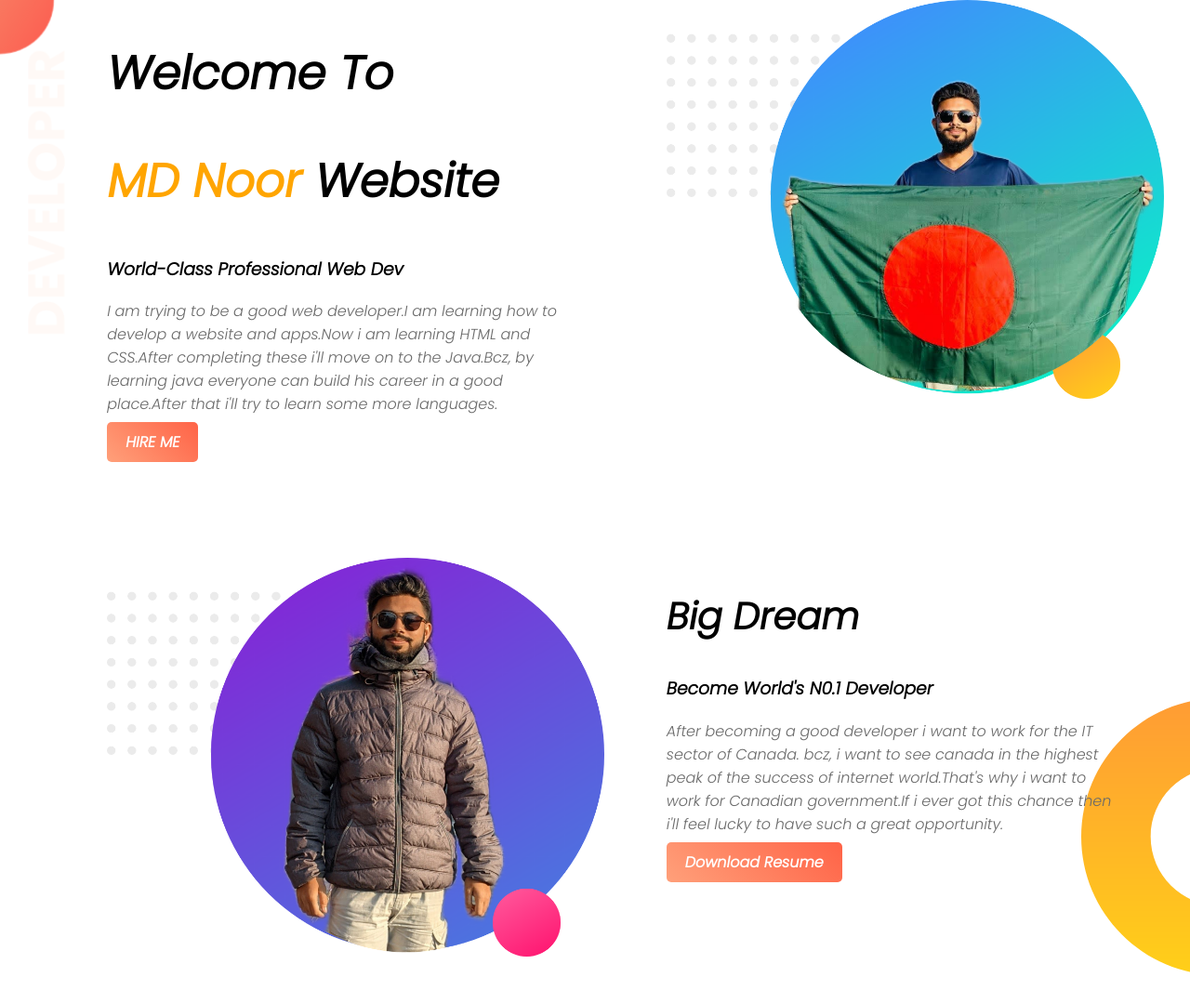
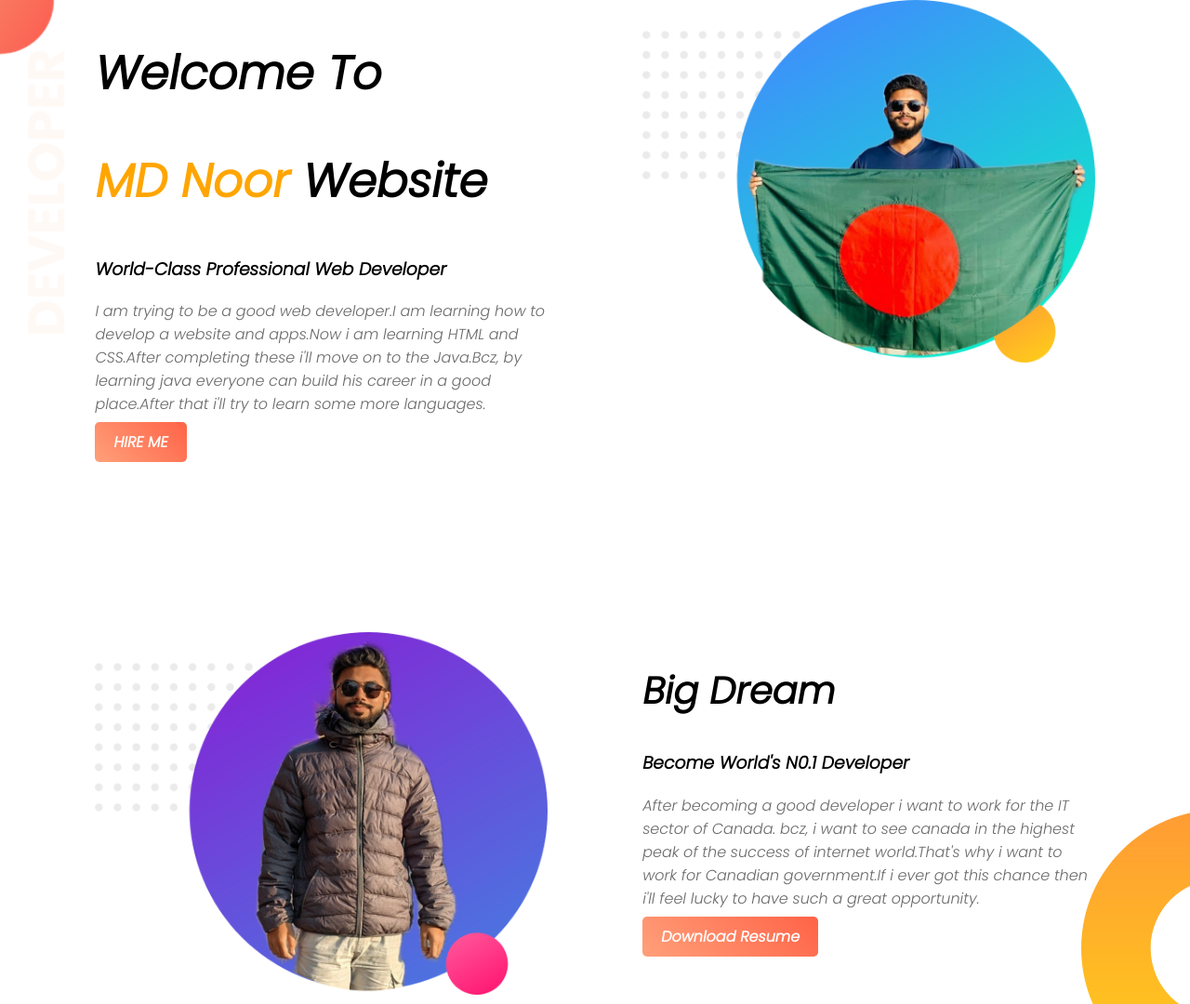
Before and after one commit to nooralammazumder/web-portfolio, a plain HTML site: page index.html in a window 1280 px wide. Shown: the top 1080 px of the page at 93% size. Drawn offline with Linux system fonts and the light colour scheme.

Commit message:
new addition

```diff
--- a/index.html
+++ b/index.html
@@ -13,7 +13,7 @@
         <div class="half-width">
             <h1>Welcome To</h1>
     <h1><span class="orange-highlight">MD Noor</span> Website</h1>
-    <h3>World-Class Professional Web Dev</h3>
+    <h3>World-Class Professional Web Developer</h3>
     <p>I am trying to be a good web developer.I am learning how to develop a website and apps.Now i am learning HTML and CSS.After completing these i'll move on to the Java.Bcz, by learning java everyone can build his career in a good place.After that i'll try to learn some more languages.</p>
     <a class="link-button" target="_blank" href="https://www.linkedin.com/in/noor-alam-mazumder-9a6053267/" >HIRE ME</a>
     </div>
--- a/style.css
+++ b/style.css
@@ -18,18 +18,18 @@ p{
     width: 38%;
     float: left;
     margin-left: 6%;
-    padding-left: 3%
+    padding-left: 2%
 }
 .half-width img{
-    width: 110%;
+    width: 100%;
 }
 .top-banner{
     background-image: url("images/top-banner.png");
     background-repeat: no-repeat;
 }
 section{
-    height: 500px;
-    padding-bottom: 100px;
+    height: 550px;
+    padding-bottom: 130px;
 }
 .link-button{
     text-decoration: none;
```
